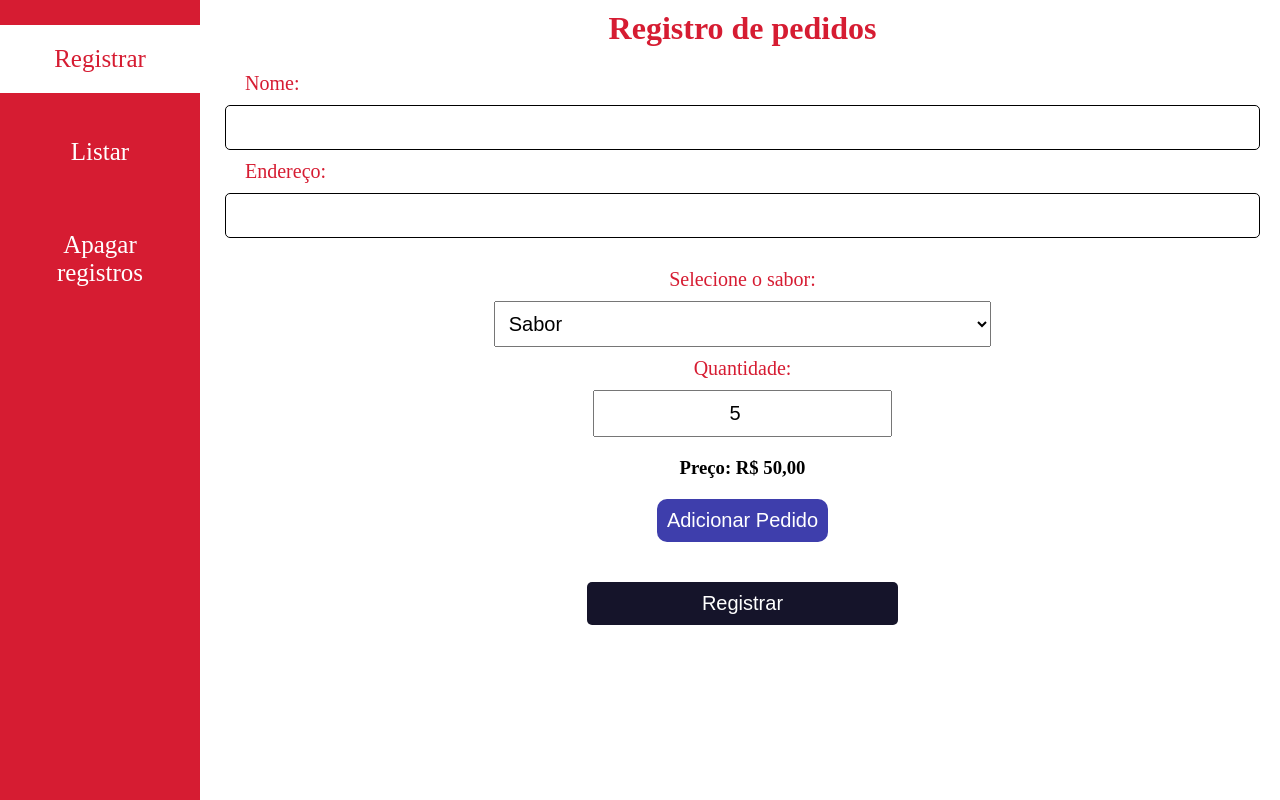
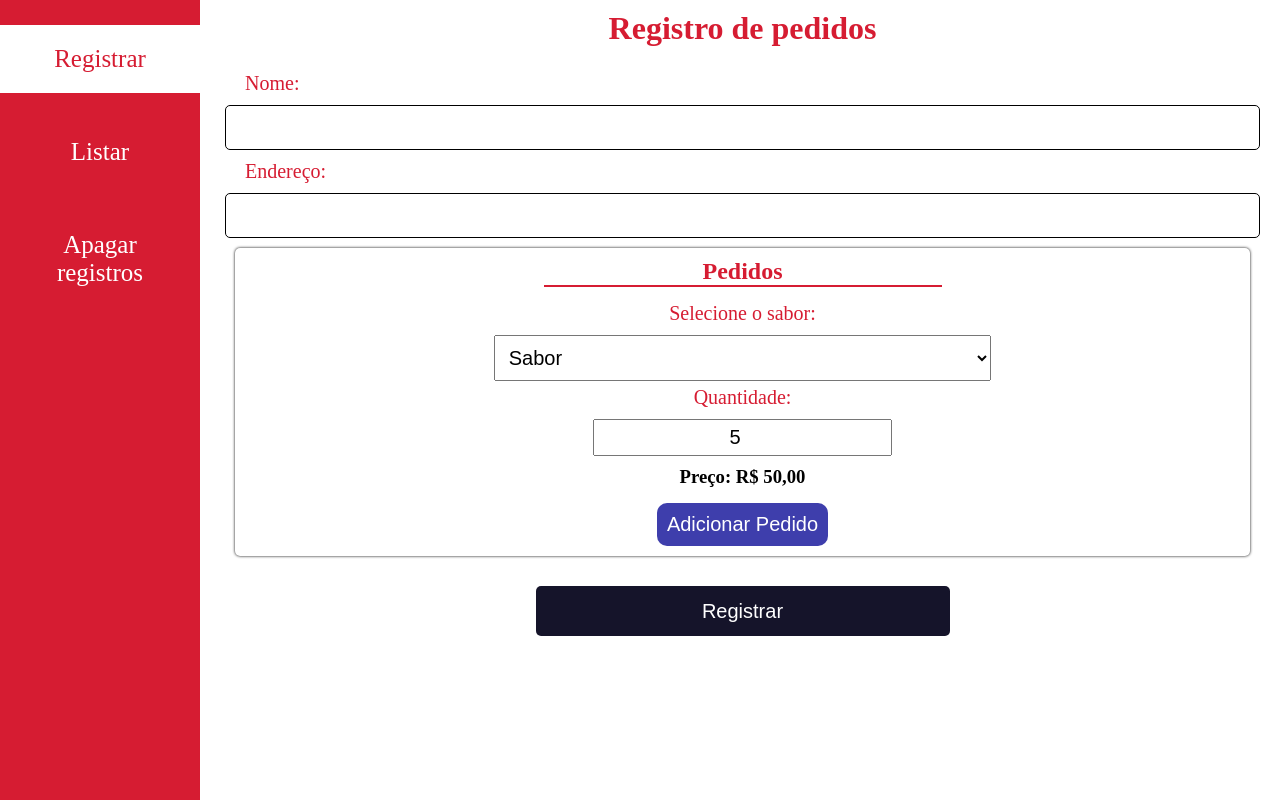
Before and after one commit to Braz99/gerenciador-de-pedidos, a React (Create React App) app: page / in a window 1280 px wide. Built offline with nearby package versions, Linux system fonts and the light colour scheme.

Commit message:
Estiliza a página inicial

```diff
--- a/src/components/Order.jsx
+++ b/src/components/Order.jsx
@@ -7,6 +7,7 @@ export default function Order({ values, className }) {
 
   return (
     <div className={className}>
+      <h2 className={`${className}-title`}>Pedidos</h2>
       <label htmlFor="flavor" className="flavors-select-label">
         Selecione o sabor:
       </label>
--- a/src/styles/components/main-home-s.css
+++ b/src/styles/components/main-home-s.css
@@ -40,8 +40,9 @@
 }
 
 .form-button {
-  width: 30%;
-  margin: 0 auto;
+  width: 40%;
+  min-height: 50px;
+  max-height: 50px;
   padding: 10px;
   font-size: 20px;
   background-color: #15142a;
--- a/src/styles/components/order-s.css
+++ b/src/styles/components/order-s.css
@@ -3,7 +3,26 @@
   display: flex;
   justify-content: center;
   flex-wrap: wrap;
-  margin: 20px;
+  margin: 10px;
+  padding: 10px;
+  box-shadow: 0px 0px 3px;
+  border-radius: 5px;
+}
+
+.add-order-title {
+  margin-bottom: 10px;
+  width: 100%;
+  color: #d61c32;
+  text-align: center;
+}
+
+.add-order-title::after {
+  content: "";
+  display: block;
+  margin: 0 auto;
+  background-color: currentColor;
+  height: 2px;
+  width: 40%;
 }
 
 .quantity-input-label,
@@ -12,7 +31,8 @@
   color: #d61c32;
   text-align: center;
   font-size: 20px;
-  margin: 10px;
+  margin-top: 5px;
+  margin-bottom: 10px;
 }
 
 .flavors-select {
@@ -26,7 +46,7 @@
 .quantity-input {
   width: 30%;
   min-width: 200px;
-  padding: 10px;
+  padding: 5px;
   font-size: 20px;
   text-align: center;
 }
@@ -34,7 +54,8 @@
 .total-price {
   width: 100%;
   text-align: center;
-  margin: 20px;
+  margin-top: 10px;
+  margin-bottom: 15px;
 }
 
 .add-order-button {
```
